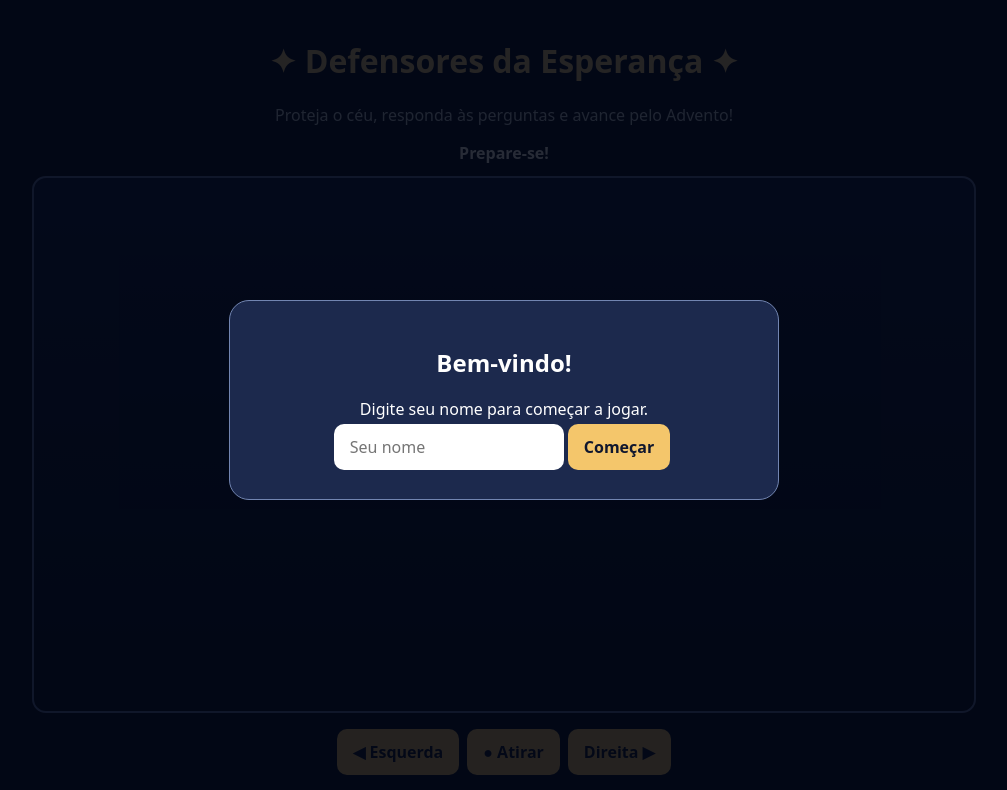
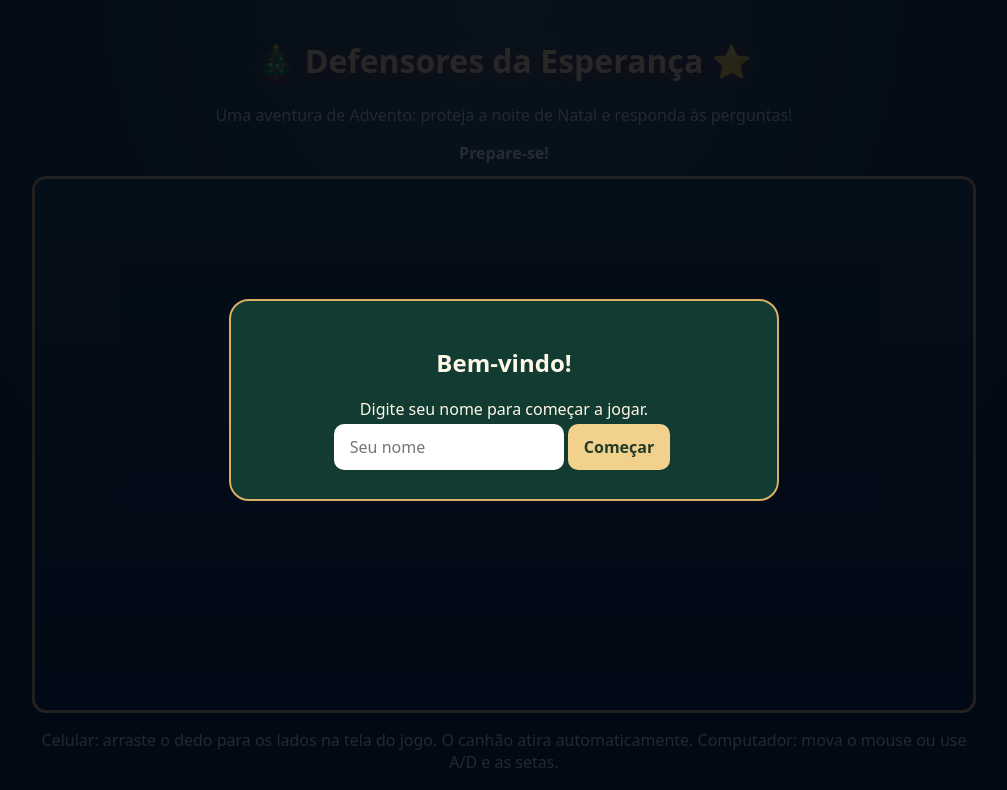
Before and after one commit to nicollas-ar/crisma, a plain HTML site: page index.html in a window 1280 px wide. Shown: the top 790 px of the page, without its empty margins (136-1143 px from the left). Drawn offline with Linux system fonts and the light colour scheme; no server answers.

Commit message:
Melhora visual natalino e controle por arrastar no celular com tiro automático

```diff
--- a/index.html
+++ b/index.html
@@ -1,6 +1,6 @@
 <!doctype html><html lang="pt-BR"><head><meta charset="utf-8"><meta name="viewport" content="width=device-width,initial-scale=1"><title>Defensores da Esperança</title><style>
-*{box-sizing:border-box}body{margin:0;background:#080e22;color:#fff;font:16px system-ui,sans-serif}main{max-width:980px;margin:auto;padding:18px}h1{color:#f4cf86;text-align:center}p{text-align:center;color:#cbd5e1}canvas{width:100%;height:auto;background:linear-gradient(#101d43,#060c20);border:2px solid #6679ad;border-radius:14px;display:block;touch-action:none}button,input{padding:12px 16px;border-radius:10px;border:0;font:inherit}button{background:#f4c66b;color:#10172e;font-weight:bold;cursor:pointer;margin:4px}input{max-width:230px}#controls{text-align:center;margin:12px}#status{text-align:center;font-weight:bold;margin:12px}#overlay{position:fixed;inset:0;background:#020713d9;display:flex;align-items:center;justify-content:center;padding:15px;z-index:2}#panel{width:min(550px,100%);background:#1c294d;border:1px solid #7285b1;padding:25px;border-radius:20px;text-align:center;max-height:90vh;overflow:auto}#options button{display:block;width:100%;text-align:left;background:#dce6fa}#ranking{max-width:480px;margin:20px auto;background:#172445;border-radius:14px;padding:15px}li{padding:5px}small{color:#cbd5e1}
-</style></head><body><main><h1>✦ Defensores da Esperança ✦</h1><p>Proteja o céu, responda às perguntas e avance pelo Advento!</p><div id="status">Prepare-se!</div><canvas id="game" width="900" height="510"></canvas><div id="controls"><button id="left">◀ Esquerda</button><button id="fire">● Atirar</button><button id="right">Direita ▶</button></div><p>Computador: A/D ou setas para mover, espaço para atirar. Celular: botões ou arraste o canhão.</p><section id="ranking"><h2>🏆 Ranking</h2><ol id="board"></ol></section></main><div id="overlay"><div id="panel"><h2 id="heading">Bem-vindo!</h2><div id="message">Digite seu nome para começar a jogar.</div><div id="options"></div><div id="entry"><input id="name" maxlength="32" placeholder="Seu nome"><button id="start">Começar</button></div></div></div><script>
+*{box-sizing:border-box}body{margin:0;background:radial-gradient(circle at 50% 0%,#275c47,#071b20 65%);color:#fff7e7;font:16px system-ui,sans-serif}main{max-width:980px;margin:auto;padding:18px}h1{color:#ffe5a2;text-shadow:0 2px 14px #bc2626;text-align:center}p{text-align:center;color:#e8e5d7}canvas{width:100%;height:auto;background:linear-gradient(#173d36,#061c29);border:3px solid #d7ae64;border-radius:14px;display:block;touch-action:none}button,input{padding:12px 16px;border-radius:10px;border:0;font:inherit}button{background:#f1d18c;color:#213b2b;font-weight:bold;cursor:pointer;margin:4px}input{max-width:230px}#controls{text-align:center;margin:12px}#status{text-align:center;font-weight:bold;margin:12px}#overlay{position:fixed;inset:0;background:#020713d9;display:flex;align-items:center;justify-content:center;padding:15px;z-index:2}#panel{width:min(550px,100%);background:#123b32;border:2px solid #d7ae64;padding:25px;border-radius:20px;text-align:center;max-height:90vh;overflow:auto}#options button{display:block;width:100%;text-align:left;background:#fff0d6}#ranking{max-width:480px;margin:20px auto;background:#123b32;border-radius:14px;padding:15px}li{padding:5px}small{color:#cbd5e1}
+</style></head><body><main><h1>🎄 Defensores da Esperança ⭐</h1><p>Uma aventura de Advento: proteja a noite de Natal e responda às perguntas!</p><div id="status">Prepare-se!</div><canvas id="game" width="900" height="510"></canvas><p>Celular: arraste o dedo para os lados na tela do jogo. O canhão atira automaticamente. Computador: mova o mouse ou use A/D e as setas.</p><section id="ranking"><h2>🏆 Ranking</h2><ol id="board"></ol></section></main><div id="overlay"><div id="panel"><h2 id="heading">Bem-vindo!</h2><div id="message">Digite seu nome para começar a jogar.</div><div id="options"></div><div id="entry"><input id="name" maxlength="32" placeholder="Seu nome"><button id="start">Começar</button></div></div></div><script>
 const c=document.querySelector("#game"),ctx=c.getContext("2d"),overlay=document.querySelector("#overlay"),heading=document.querySelector("#heading"),message=document.querySelector("#message"),options=document.querySelector("#options"),entry=document.querySelector("#entry"),status=document.querySelector("#status");
 let running=false,waiting=false,ended=false,ship={x:450},rocks=[],shots=[],powers=[],keys={},wave=0,score=0,spawn=0,fireCooldown=0,kills=0,shield=0,rapid=0,slow=0,invulnerable=0,last=0;
 async function api(path,data){const r=await fetch(path,{method:"POST",headers:{"Content-Type":"application/json"},body:JSON.stringify(data||{})});const v=await r.json();if(!r.ok)throw Error(v.error||"Erro de conexão");return v}
@@ -10,22 +10,23 @@ function reset(){rocks=[];shots=[];powers=[];wave=1;score=0;kills=0;ship.x=450;s
 document.querySelector("#start").onclick=async()=>{try{await api("/api/start",{name:document.querySelector("#name").value});reset()}catch(e){message.textContent=e.message}};
 async function end(reason){if(ended)return;ended=true;running=false;try{await api("/api/end")}catch(e){}modal("Fim de jogo",reason+" Pontuação: "+score);const b=document.createElement("button");b.textContent="Jogar novamente";b.onclick=()=>{entry.style.display="block";heading.textContent="Nova partida";message.textContent="Digite seu nome para tentar novamente.";b.remove()};options.append(b);ranking()}
 async function ask(){if(waiting||ended)return;waiting=true;running=false;modal("Onda "+wave+" concluída!","Responda corretamente para continuar.");try{let q=await api("/api/question");message.textContent=q.question;q.options.forEach((o,i)=>{let b=document.createElement("button");b.textContent=String.fromCharCode(65+i)+") "+o;b.onclick=async()=>{options.querySelectorAll("button").forEach(x=>x.disabled=true);try{let a=await api("/api/answer",{choice:i});if(!a.correct){score=a.score;ended=true;modal("Resposta incorreta","Correta: "+a.answer+". Sua pontuação: "+score);let retry=document.createElement("button");retry.textContent="Recomeçar";retry.onclick=()=>{entry.style.display="block";heading.textContent="Nova partida";message.textContent="Digite seu nome.";retry.remove()};options.append(retry);ranking();return}score=a.score;wave=a.waves+1;kills=0;rocks=[];shots=[];powers=[];waiting=false;overlay.style.display="none";running=true;last=performance.now();requestAnimationFrame(frame)}catch(e){modal("Erro",e.message)}};options.append(b)})}catch(e){modal("Erro",e.message)}}
-function shoot(){if(fireCooldown>0)return;shots.push({x:ship.x,y:447});fireCooldown=rapid>0?7:15}
+function shoot(){if(fireCooldown>0)return;shots.push({x:ship.x,y:447});fireCooldown=rapid>0?6:13}
 function spawnRock(){rocks.push({x:25+Math.random()*850,y:-20,r:13+Math.random()*15,s:1.2+wave*.17+Math.random()*.8})}
-function frame(t){if(!running)return;let dt=Math.min(2,(t-last)/16.7||1);last=t;ctx.clearRect(0,0,900,510);ctx.fillStyle="#fff";for(let i=0;i<35;i++){let x=(i*137)%900,y=(i*79)%450;ctx.fillRect(x,y,2,2)}
-if(keys.ArrowLeft||keys.a||keys.A)ship.x-=6*dt;if(keys.ArrowRight||keys.d||keys.D)ship.x+=6*dt;ship.x=Math.max(25,Math.min(875,ship.x));if(keys[" "]||keys.fire)shoot();fireCooldown=Math.max(0,fireCooldown-dt);shield=Math.max(0,shield-dt);rapid=Math.max(0,rapid-dt);slow=Math.max(0,slow-dt);invulnerable=Math.max(0,invulnerable-dt);
+function frame(t){if(!running)return;let dt=Math.min(2,(t-last)/16.7||1);last=t;ctx.clearRect(0,0,900,510);ctx.fillStyle="#f5f7ff";for(let i=0;i<65;i++){let x=(i*137)%900,y=(i*79+(t*.018*(i%3+1)))%450;ctx.fillRect(x,y,2,2)}
+if(keys.ArrowLeft||keys.a||keys.A)ship.x-=6*dt;if(keys.ArrowRight||keys.d||keys.D)ship.x+=6*dt;ship.x=Math.max(25,Math.min(875,ship.x));shoot();fireCooldown=Math.max(0,fireCooldown-dt);shield=Math.max(0,shield-dt);rapid=Math.max(0,rapid-dt);slow=Math.max(0,slow-dt);invulnerable=Math.max(0,invulnerable-dt);
 spawn-=dt;if(spawn<=0){spawnRock();spawn=Math.max(15,48-wave*2)}
-ctx.fillStyle=shield>0?"#66e5e0":"#f4c66b";ctx.beginPath();ctx.moveTo(ship.x,442);ctx.lineTo(ship.x-25,485);ctx.lineTo(ship.x+25,485);ctx.fill();ctx.fillStyle="#f8f8ff";ctx.fillRect(ship.x-5,430,10,32);
+ctx.fillStyle=shield>0?"#b5f3df":"#c83838";ctx.beginPath();ctx.moveTo(ship.x,442);ctx.lineTo(ship.x-25,485);ctx.lineTo(ship.x+25,485);ctx.fill();ctx.fillStyle="#f6d38c";ctx.fillRect(ship.x-5,430,10,32);
 if(shield>0){ctx.strokeStyle="#66e5e0";ctx.lineWidth=3;ctx.beginPath();ctx.arc(ship.x,461,40,0,Math.PI*2);ctx.stroke()}
 shots.forEach(s=>{s.y-=11*dt;ctx.fillStyle="#f8da72";ctx.fillRect(s.x-3,s.y,6,16)});shots=shots.filter(s=>s.y>-20);
-rocks.forEach(r=>{r.y+=r.s*(slow>0?.45:1)*dt;ctx.fillStyle="#bd8069";ctx.beginPath();ctx.arc(r.x,r.y,r.r,0,Math.PI*2);ctx.fill()});
+rocks.forEach(r=>{r.y+=r.s*(slow>0?.45:1)*dt;ctx.fillStyle="#b88e7b";ctx.beginPath();ctx.arc(r.x,r.y,r.r,0,Math.PI*2);ctx.fill()});
 for(let i=rocks.length-1;i>=0;i--){let r=rocks[i];for(let j=shots.length-1;j>=0;j--){let s=shots[j];if(Math.hypot(s.x-r.x,s.y-r.y)<r.r+8){rocks.splice(i,1);shots.splice(j,1);kills++;if(Math.random()<.16)powers.push({x:r.x,y:r.y,type:Math.floor(Math.random()*3)});break}}}
 powers.forEach(p=>{p.y+=2*dt;ctx.fillStyle=["#5eead4","#f472b6","#93c5fd"][p.type];ctx.fillRect(p.x-12,p.y-12,24,24);if(Math.abs(p.x-ship.x)<34&&p.y>426){if(p.type===0)shield=600;if(p.type===1)rapid=600;if(p.type===2)slow=600;p.y=999}});powers=powers.filter(p=>p.y<510);
 for(let i=rocks.length-1;i>=0;i--){let r=rocks[i];if(r.y>492){end("Um meteoro atingiu o solo.");return}if(Math.hypot(r.x-ship.x,r.y-461)<r.r+20){if(shield>0){rocks.splice(i,1);shield=0}else{end("Seu canhão foi atingido.");return}}}
 status.textContent="Onda "+wave+" | Pontos "+score+" | Meteoros destruídos "+kills+"/ "+(6+wave*2);
 if(kills>=6+wave*2){ask();return}requestAnimationFrame(frame)}
 document.addEventListener("keydown",e=>{keys[e.key]=true;if([" ","ArrowLeft","ArrowRight"].includes(e.key))e.preventDefault()});document.addEventListener("keyup",e=>keys[e.key]=false);
-for(const [id,key] of [["left","ArrowLeft"],["right","ArrowRight"],["fire","fire"]]){const b=document.getElementById(id);b.onpointerdown=e=>{e.preventDefault();keys[key]=true};for(const ev of ["pointerup","pointercancel","pointerleave"])b.addEventListener(ev,()=>keys[key]=false)}
-c.addEventListener("pointermove",e=>{if(e.buttons){const r=c.getBoundingClientRect();ship.x=Math.max(25,Math.min(875,(e.clientX-r.left)/r.width*900))}});c.addEventListener("pointerdown",e=>{const r=c.getBoundingClientRect();ship.x=(e.clientX-r.left)/r.width*900;keys.fire=true});c.addEventListener("pointerup",()=>keys.fire=false);
+function aim(e){const r=c.getBoundingClientRect();ship.x=Math.max(25,Math.min(875,(e.clientX-r.left)/r.width*900))}
+c.addEventListener("pointerdown",e=>{c.setPointerCapture(e.pointerId);aim(e)});
+c.addEventListener("pointermove",e=>{if(e.pointerType==="mouse"||e.buttons||c.hasPointerCapture(e.pointerId))aim(e)});
 ranking();
 </script></body></html>
```
